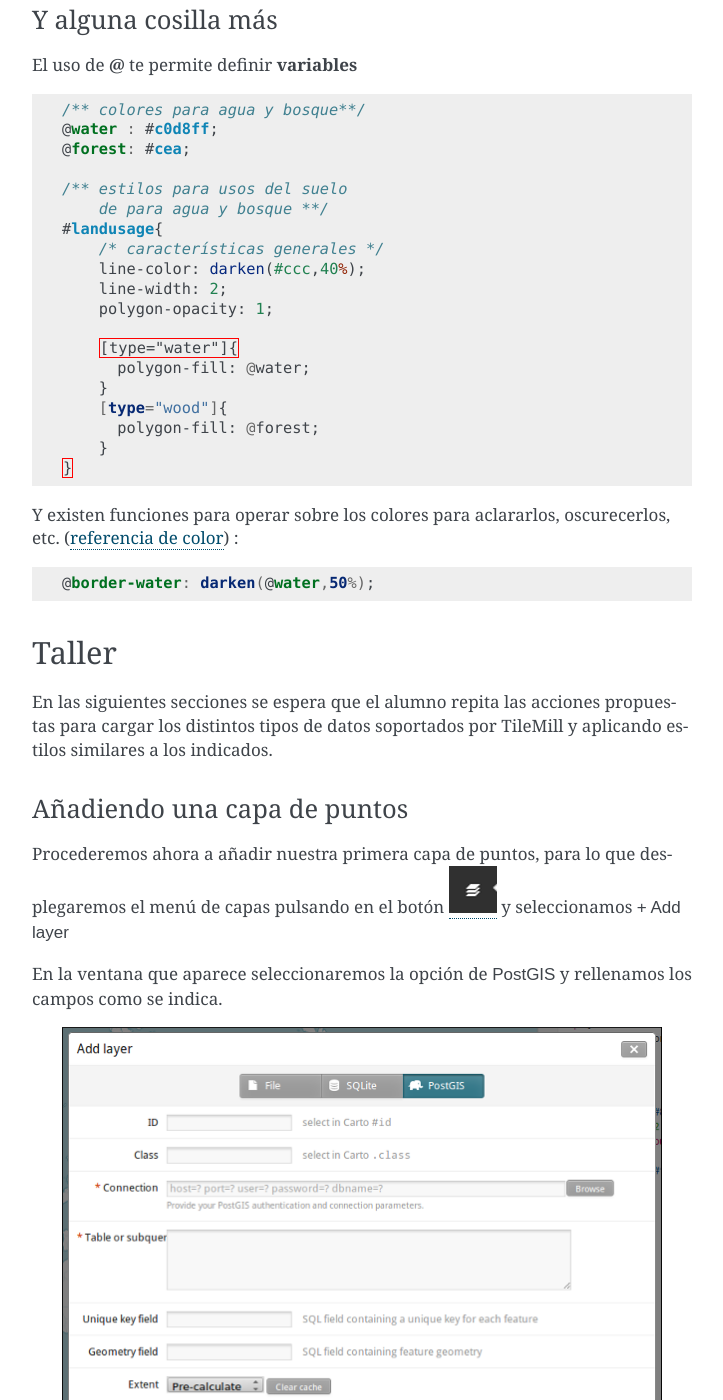
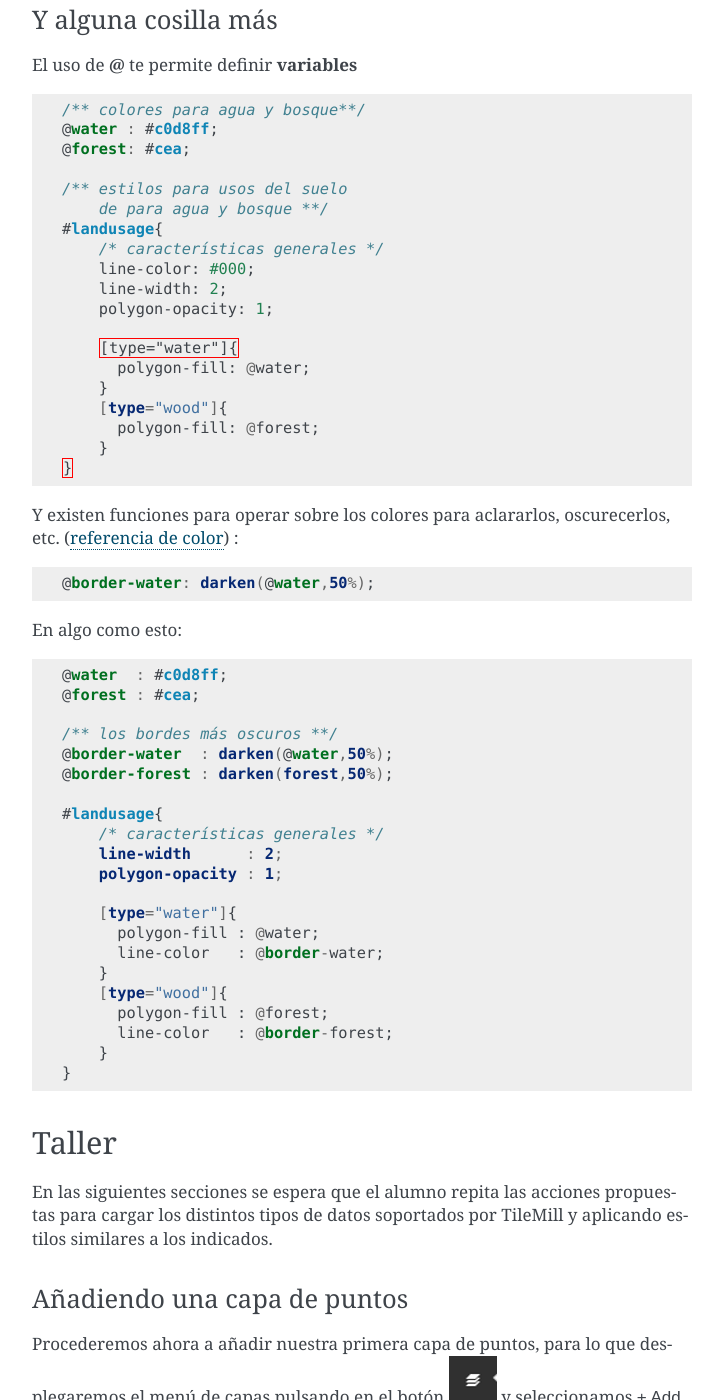
Before and after one commit to geoinquietosvlc/josm-imposm-tilemill-workshop, a Sphinx documentation site: the page built from source/tilemill/tilemill_taller.rst, in a window 1280 px wide and 1400 px high, scrolled down 6757 px. Shown: the whole window, without its empty margins (388-1111 px from the left). Built offline with Sphinx 7.4.7, drawn with Linux system fonts in a browser that asks for light colours; formulas are drawn with MathJax 3.

Commit message:
adecentando el ejemplo de funciones sobre color de #14

```diff
--- a/source/tilemill/tilemill_taller.rst
+++ b/source/tilemill/tilemill_taller.rst
@@ -258,7 +258,7 @@ El uso de **@** te permite definir **variables**
       de para agua y bosque **/
   #landusage{
       /* características generales */
-      line-color: darken(#ccc,40%);
+      line-color: #000;
       line-width: 2;
       polygon-opacity: 1;
 
@@ -277,6 +277,31 @@ Y existen funciones para operar sobre los colores para aclararlos, oscurecerlos,
 
   @border-water: darken(@water,50%);
 
+En algo como esto:
+
+.. code-block:: css
+
+  @water  : #c0d8ff;
+  @forest : #cea;
+
+  /** los bordes más oscuros **/
+  @border-water  : darken(@water,50%);
+  @border-forest : darken(forest,50%);
+
+  #landusage{
+      /* características generales */
+      line-width      : 2;
+      polygon-opacity : 1;
+
+      [type="water"]{
+        polygon-fill : @water;
+        line-color   : @border-water;
+      }
+      [type="wood"]{
+        polygon-fill : @forest;
+        line-color   : @border-forest;
+      }
+  }
 
 Taller
 --------------
```
